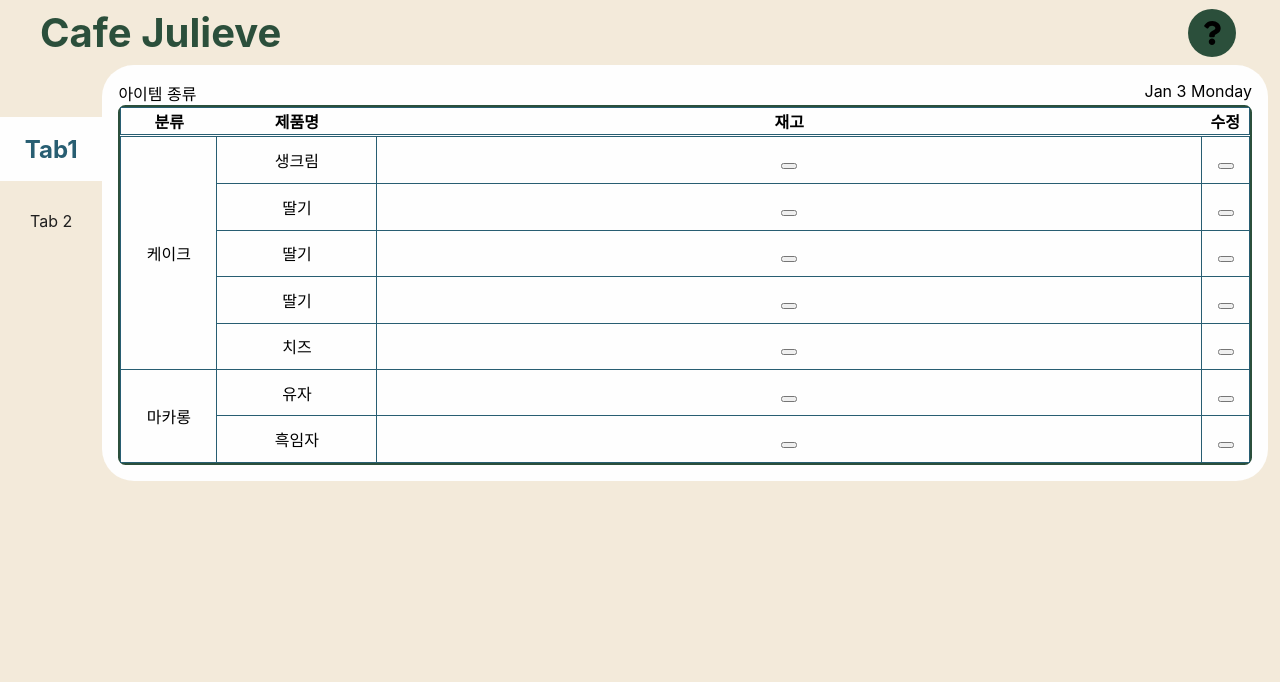
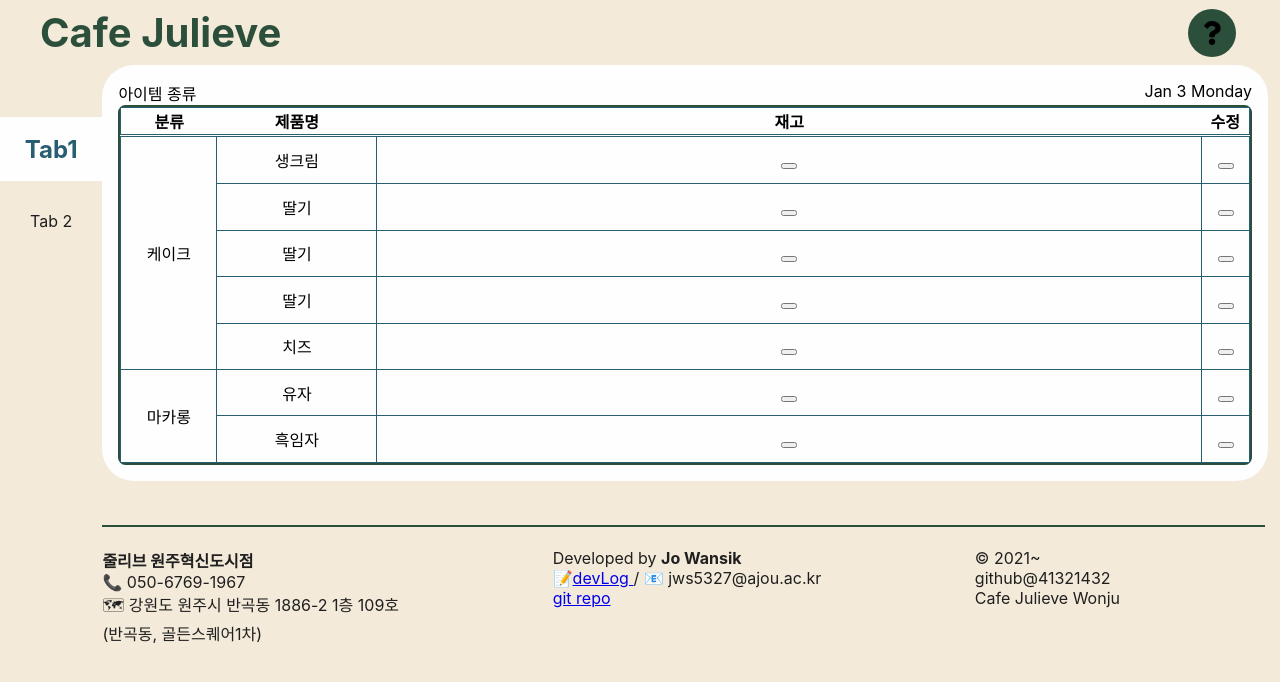
Before and after one commit to 41312432/stock-manager, a React (Create React App) app: page / in a window 1280 px wide. Shown: the top 682 px of the page. Built offline with nearby package versions, Linux system fonts and the light colour scheme.

Commit message:
FEAT: Implement Footer

```diff
--- a/src/components/app/App.jsx
+++ b/src/components/app/App.jsx
@@ -2,12 +2,14 @@ import { useState } from "react";
 import "./App.scss";
 import Header from "../header/header";
 import TabContainer from "../tab/tab_container";
+import Footer from "../footer/footer";
 
 function App() {
   return (
     <div className="App">
       <Header />
       <TabContainer />
+      <Footer />
     </div>
   );
 }
--- /dev/null
+++ b/src/components/footer/footer.jsx
@@ -0,0 +1,40 @@
+import React from "react";
+import "./footer.scss";
+
+const Footer = (props) => (
+  <footer class="footer">
+    <div class="divider"></div>
+    <div class="container">
+      <div>
+        <p>
+          <strong>줄리브 원주혁신도시점</strong>
+          <br />
+          📞 050-6769-1967
+          <br />
+          🗺 강원도 원주시 반곡동 1886-2 1층 109호
+          <br /> (반곡동, 골든스퀘어1차)
+        </p>
+      </div>
+      <div>
+        <p>
+          Developed by <strong>Jo Wansik</strong>
+          <br />
+          📝<a href="https://41312432.netlify.app">devLog </a>
+          / 📧 jws5327@ajou.ac.kr
+          <br />
+          <a href="https://github.com/41312432/stock-manager.">git repo</a>
+        </p>
+      </div>
+      <div>
+        <p>
+          © 2021~ <br />
+          github@41321432
+          <br />
+          Cafe Julieve Wonju
+        </p>
+      </div>
+    </div>
+  </footer>
+);
+
+export default Footer;
--- /dev/null
+++ b/src/components/footer/footer.scss
@@ -0,0 +1,22 @@
+@import "../../styles/variables.scss";
+
+.footer {
+  margin-top: 2em;
+  padding-bottom: 1rem;
+
+  .divider {
+    border: 0.5px solid $footer-divider;
+    margin: 0 15px 5px 8vw;
+  }
+  .container {
+    display: flex;
+    flex-direction: row;
+    margin-left: 8vw;
+    justify-content: space-between;
+    padding-right: 10em;
+    div {
+      padding: auto;
+      color: $main-black;
+    }
+  }
+}
--- a/src/styles/variables.scss
+++ b/src/styles/variables.scss
@@ -31,3 +31,6 @@ $section-background: #fefefe;
 $table-background: #fefefe;
 $table-outer: #2b4f3b;
 $table-border: #285e72;
+
+//foter
+$footer-divider: #2b4f3b;
```
